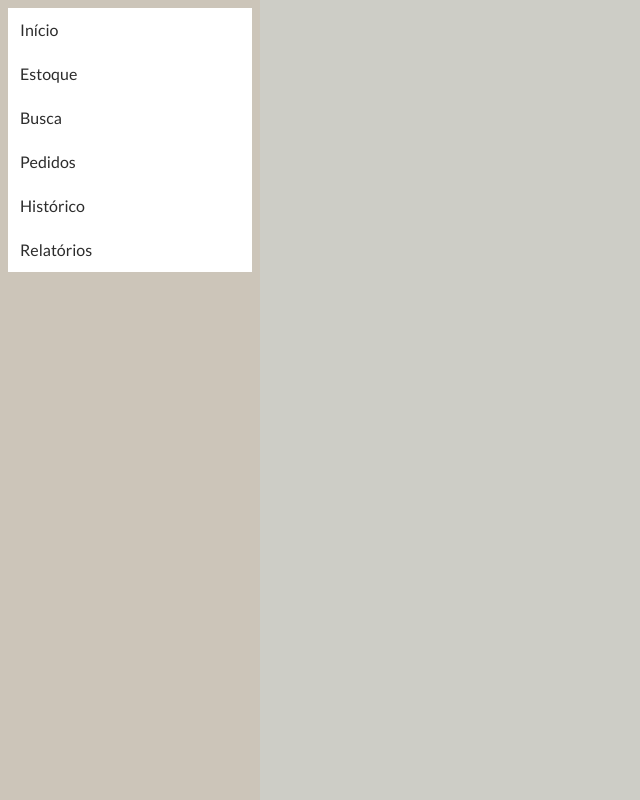
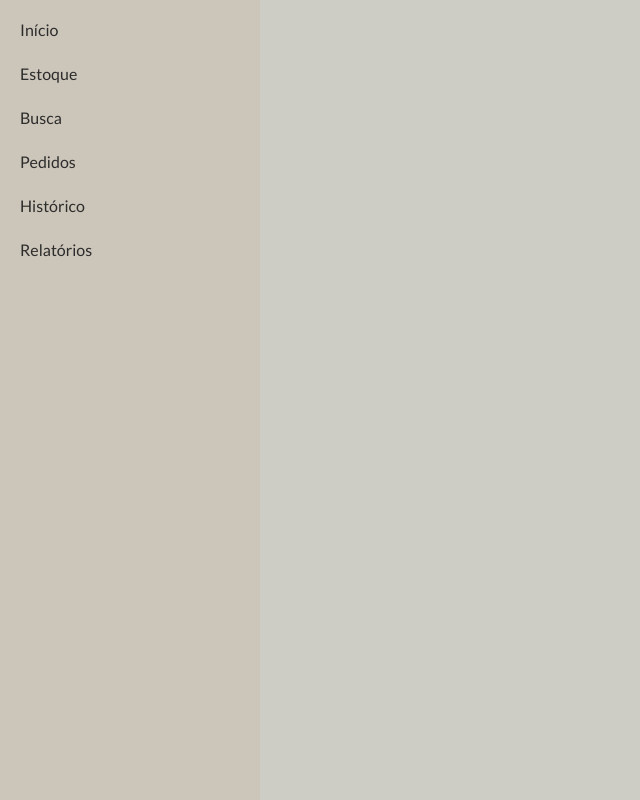
Before and after one commit to Affaled/Suit-Guide, a React (Vite) app: page / in a window 1280 px wide. Shown: the whole page, without its empty margins (0-640 px from the left). Built offline with nearby package versions, Linux system fonts and the light colour scheme; a web font is replaced by a local one.

Commit message:
border radius e remoção do background teste

```diff
--- a/src/assets/styles/components/_Drawer.scss
+++ b/src/assets/styles/components/_Drawer.scss
@@ -13,7 +13,8 @@
   &__nav {
     display: block;
 
-    background: white;
+    height: 100%;
+    width: 100%;
 
     & li {
       display: block;
@@ -21,10 +22,15 @@
       width: 100%;
       height: 100%;
 
+      border-radius: 0.375rem;
+
       & a {
-        display: inline-block;
+        display: flex;
+        flex-grow: 1;
 
         padding: 0.75rem;
+
+        border-radius: 0.375rem;
       }
     }
   }
--- a/src/assets/styles/global/index.css
+++ b/src/assets/styles/global/index.css
@@ -10,16 +10,20 @@
 }
 .Drawer__nav {
   display: block;
-  background: white;
+  height: 100%;
+  width: 100%;
 }
 .Drawer__nav li {
   display: block;
   width: 100%;
   height: 100%;
+  border-radius: 0.375rem;
 }
 .Drawer__nav li a {
-  display: inline-block;
+  display: flex;
+  flex-grow: 1;
   padding: 0.75rem;
+  border-radius: 0.375rem;
 }
 
 * {
```
Also changed, not shown: 1 other file (tests, documents, lock files or other folders).
